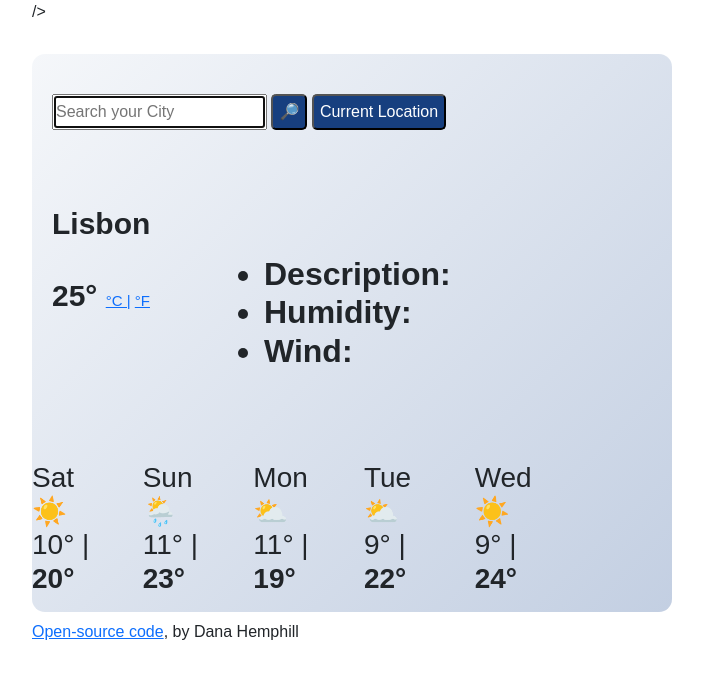
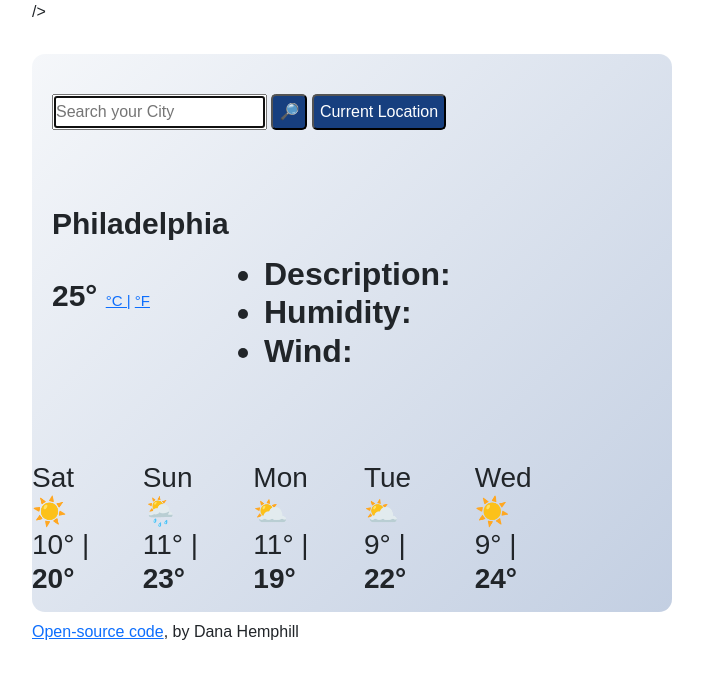
Before and after one commit to mrsdanah/SheCodes-Weather, a plain HTML site: page index.html in a window 1280 px wide. Shown: the whole page, without its empty margins (288-991 px from the left). Drawn offline with nearby package versions, Linux system fonts and the light colour scheme; files that its build step writes are made by us from their sources; a script that the page names is missing.

Commit message:
Update index.html

```diff
--- a/index.html
+++ b/index.html
@@ -48,7 +48,7 @@
 
         <h1 class="city-name" >
           <div><img src="" id="icon"></div>
-          <strong id="city">Lisbon</strong>
+          <strong id="city">Philadelphia</strong>
           <div><small class="day-time" id="date-time"></small></div>
           <div><img src="" id="icon"></div>
           <div class="temperature-today">
```
